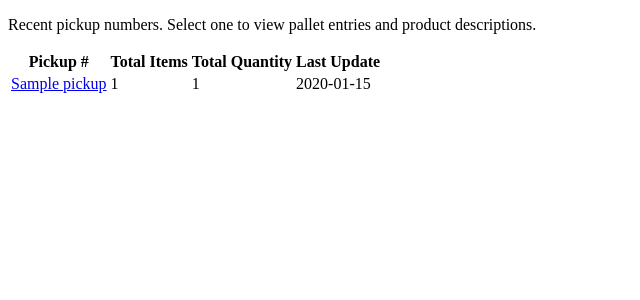
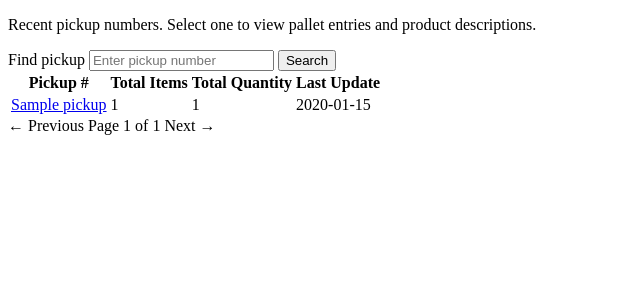
Before and after one commit to guilherme-salome/mister-anderson, a Flask app: template src/webapp/templates/pickups.html in a window 1280 px wide. Shown: the part 98-398 px from the top of the page, without its empty margins (0-640 px from the left). Run offline with Flask 3, Linux system fonts and the light colour scheme; the template is opened without the code that fills it: most values are stand-ins (such as "Sample title", 1, 10 or a date in 2020).

Commit message:
pagination

```diff
--- a/src/webapp/static/styles.css
+++ b/src/webapp/static/styles.css
@@ -14,6 +14,7 @@
 .button { display: inline-block; padding: 8px 14px; text-decoration: none; border-radius: 4px; color: white; background: #2563eb; }
 .button.secondary { background: #0ea5e9; }
 .button.danger { background: #ef4444; }
+.button.disabled { background: #94a3b8; cursor: not-allowed; pointer-events: none; }
 .button:hover { opacity: 0.92; }
 dt { font-weight: 600; margin-top: 12px; }
 dd { margin: 4px 0 0 0; }
@@ -24,3 +25,5 @@
 th { background: #f1f5f9; font-weight: 600; }
 .inline { display: flex; flex-wrap: wrap; gap: 12px; align-items: flex-end; }
 .inline button { width: auto; padding: 10px 16px; }
+.pagination { margin-top: 1.5rem; display: flex; justify-content: center; align-items: center; gap: 1rem; }
+.page-info { font-weight: 600; color: #475569; }
--- a/src/webapp/templates/pickups.html
+++ b/src/webapp/templates/pickups.html
@@ -24,6 +24,14 @@
 
   <section class="card">
     <p>Recent pickup numbers. Select one to view pallet entries and product descriptions.</p>
+    <form method="get" action="/pickups" class="inline">
+      <label for="pickup_query">Find pickup</label>
+      <input type="number" id="pickup_query" name="q" value="{{ query or '' }}" placeholder="Enter pickup number">
+      <button type="submit">Search</button>
+      {% if query %}
+        <a href="/pickups" class="button secondary" style="padding:10px 16px;">Clear</a>
+      {% endif %}
+    </form>
   </section>
 
   <section class="table-card">
@@ -52,5 +60,21 @@
       </tbody>
     </table>
   </section>
+
+  <nav class="pagination">
+    {% if has_prev %}
+      <a href="/pickups?page={{ page - 1 }}{% if query %}&q={{ query }}{% endif %}" class="button secondary">&larr; Previous</a>
+    {% else %}
+      <span class="button disabled">&larr; Previous</span>
+    {% endif %}
+
+    <span class="page-info">Page {{ page }} of {{ total_pages }}</span>
+
+    {% if has_next %}
+      <a href="/pickups?page={{ page + 1 }}{% if query %}&q={{ query }}{% endif %}" class="button secondary">Next &rarr;</a>
+    {% else %}
+      <span class="button disabled">Next &rarr;</span>
+    {% endif %}
+  </nav>
 </body>
 </html>
```
Also changed, not shown: src/webapp/app.py (+11 -2 lines), src/webapp/iassets.py (+41 -17 lines).
